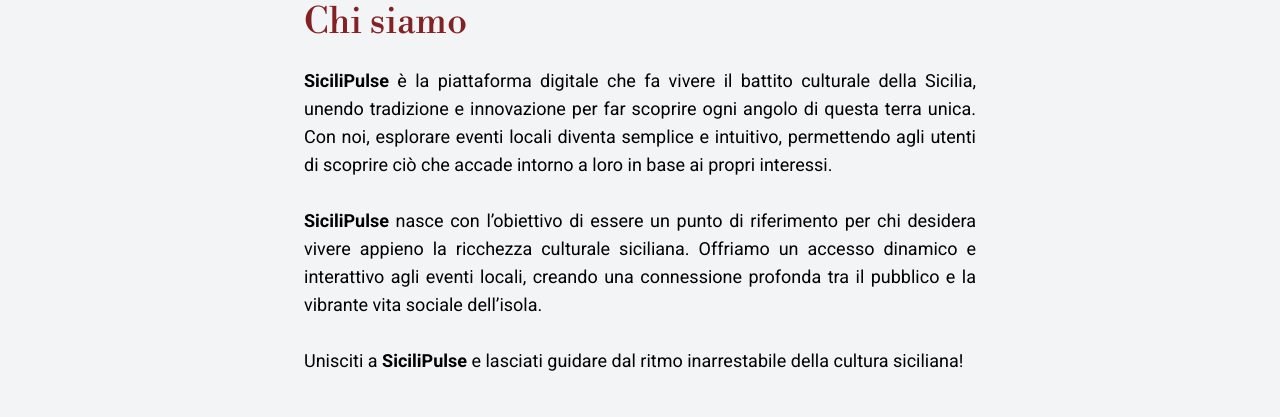
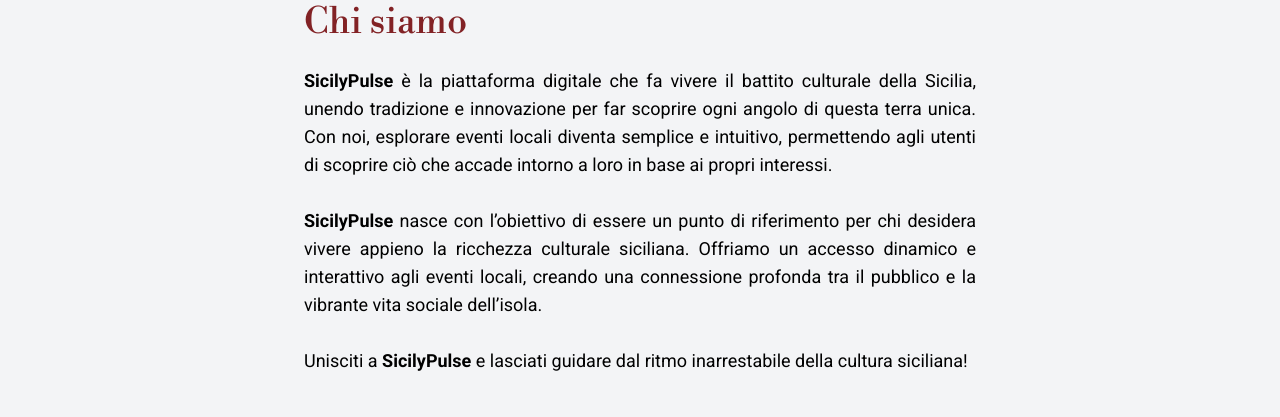
Before and after one commit to simoneedge/final-project-cb10-team-d, a Next.js app: page /about in a window 1280 px wide. Shown: the part 140-557 px from the top of the page. Built offline with nearby package versions, Linux system fonts and the light colour scheme; no server answers.

Commit message:
feat: icone grafiche Readme

```diff
--- a/app/about/page.tsx
+++ b/app/about/page.tsx
@@ -6,9 +6,9 @@
       <div className="p-8">
         <h1 className="text-4xl font-titolo mb-4 text-rosso text-left">Chi siamo</h1>
         <p className="mt-6 text-lg text-black max-w-2xl text-justify">
-          <strong>SiciliPulse</strong> è la piattaforma digitale che fa vivere il battito culturale della Sicilia, unendo tradizione e innovazione per far scoprire ogni angolo di questa terra unica. Con noi, esplorare eventi locali diventa semplice e intuitivo, permettendo agli utenti di scoprire ciò che accade intorno a loro in base ai propri interessi.<br/><br/>
-          <strong>SiciliPulse</strong> nasce con l’obiettivo di essere un punto di riferimento per chi desidera vivere appieno la ricchezza culturale siciliana. Offriamo un accesso dinamico e interattivo agli eventi locali, creando una connessione profonda tra il pubblico e la vibrante vita sociale dell’isola.<br/><br/>
-          Unisciti a <strong>SiciliPulse</strong> e lasciati guidare dal ritmo inarrestabile della cultura siciliana!
+          <strong>SicilyPulse</strong> è la piattaforma digitale che fa vivere il battito culturale della Sicilia, unendo tradizione e innovazione per far scoprire ogni angolo di questa terra unica. Con noi, esplorare eventi locali diventa semplice e intuitivo, permettendo agli utenti di scoprire ciò che accade intorno a loro in base ai propri interessi.<br/><br/>
+          <strong>SicilyPulse</strong> nasce con l’obiettivo di essere un punto di riferimento per chi desidera vivere appieno la ricchezza culturale siciliana. Offriamo un accesso dinamico e interattivo agli eventi locali, creando una connessione profonda tra il pubblico e la vibrante vita sociale dell’isola.<br/><br/>
+          Unisciti a <strong>SicilyPulse</strong> e lasciati guidare dal ritmo inarrestabile della cultura siciliana!
         </p>
 
         <h2 className="mt-10 text-2xl font-titolo mb-2 text-rosso text-left">Redazione</h2>
```
Also changed, not shown: 1 other file (tests, documents, lock files or other folders).
